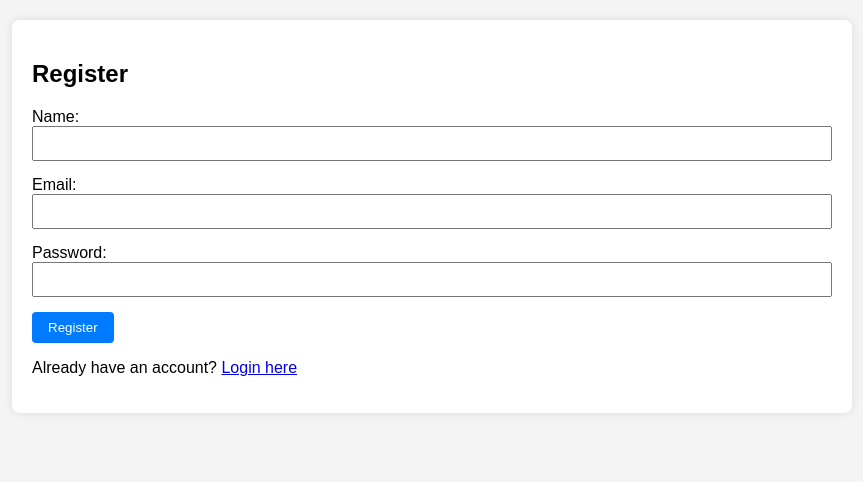
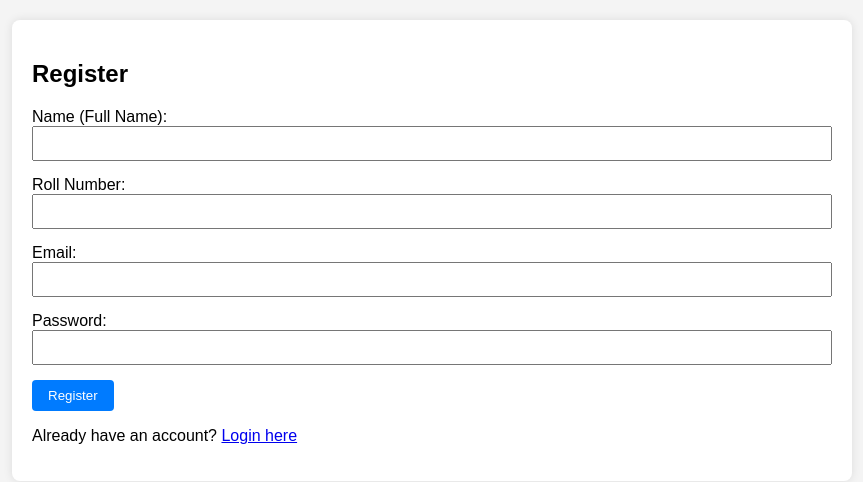
Before and after one commit to zzahra-s/StudySync, a React (Create React App) app in the folder frontend/: page /register in a window 1280 px wide. Shown: the top 482 px of the page, without its empty margins (208-1071 px from the left). Built offline with nearby package versions, Linux system fonts and the light colour scheme.

Commit message:
Member 1 frontend and backend fixes

```diff
--- a/frontend/src/pages/Login.js
+++ b/frontend/src/pages/Login.js
@@ -22,7 +22,7 @@ const Login = () => {
 
       if (response.ok) {
         localStorage.setItem('token', data.token);
-        localStorage.setItem('user', JSON.stringify(data.user));
+        localStorage.setItem('user', JSON.stringify(data.student || data.user));
         navigate('/dashboard');
       } else {
         setError(data.message || 'Login failed');
--- a/frontend/src/pages/Register.js
+++ b/frontend/src/pages/Register.js
@@ -3,6 +3,7 @@ import { useNavigate, Link } from 'react-router-dom';
 
 const Register = () => {
   const [name, setName] = useState('');
+  const [rollNumber, setRollNumber] = useState('');
   const [email, setEmail] = useState('');
   const [password, setPassword] = useState('');
   const [error, setError] = useState('');
@@ -16,7 +17,7 @@ const Register = () => {
       const response = await fetch('http://localhost:5001/api/auth/register', {
         method: 'POST',
         headers: { 'Content-Type': 'application/json' },
-        body: JSON.stringify({ name, email, password })
+        body: JSON.stringify({ full_name: name, roll_number: rollNumber, email, password })
       });
 
       const data = await response.json();
@@ -37,8 +38,12 @@ const Register = () => {
       {error && <p className="error">{error}</p>}
       <form onSubmit={handleRegister}>
         <div className="form-group">
-          <label>Name:</label>
+          <label>Name (Full Name):</label>
           <input type="text" value={name} onChange={(e) => setName(e.target.value)} required />
+        </div>
+        <div className="form-group">
+          <label>Roll Number:</label>
+          <input type="text" value={rollNumber} onChange={(e) => setRollNumber(e.target.value)} required />
         </div>
         <div className="form-group">
           <label>Email:</label>
```
Also changed, not shown: 2 other files (tests, documents, lock files or other folders).
